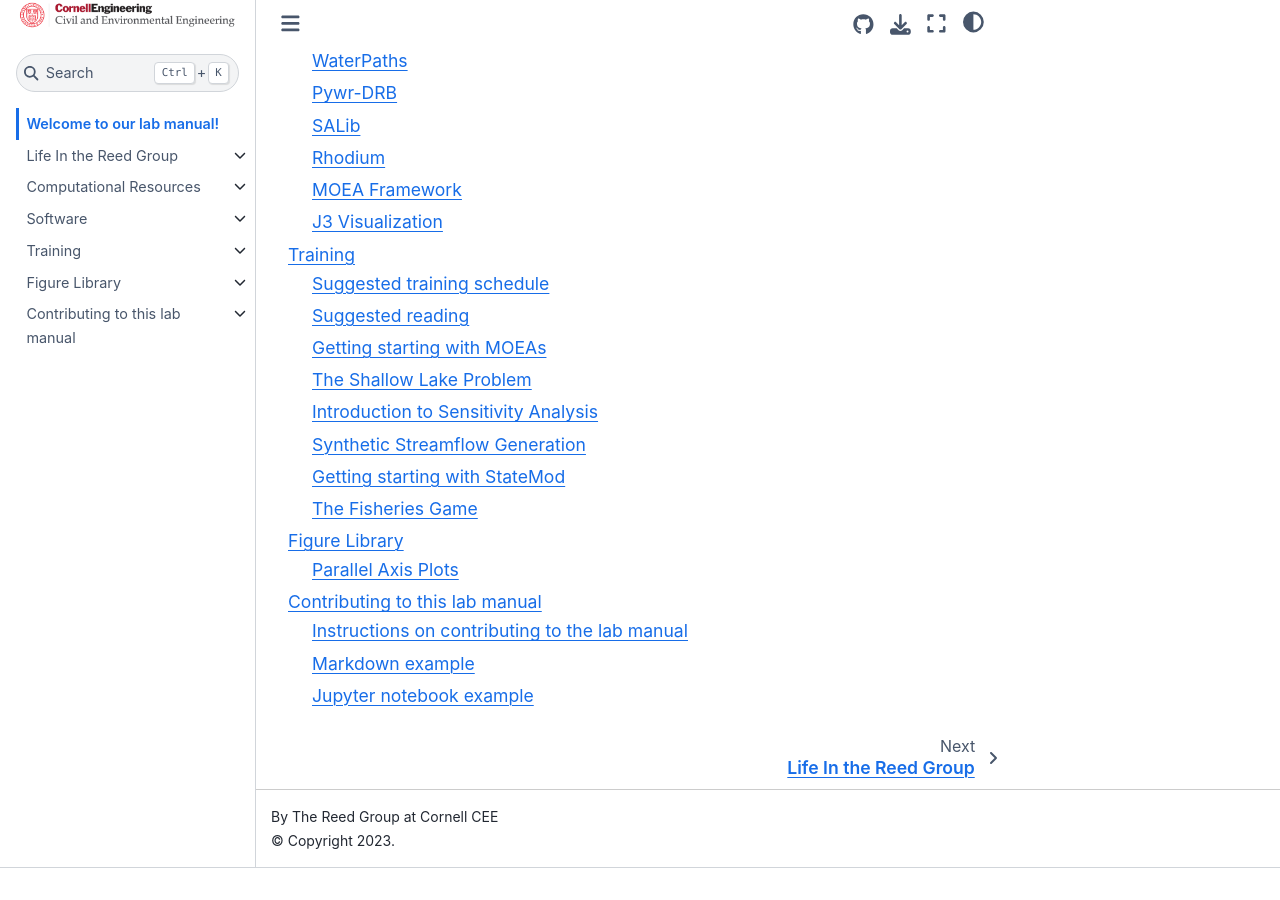
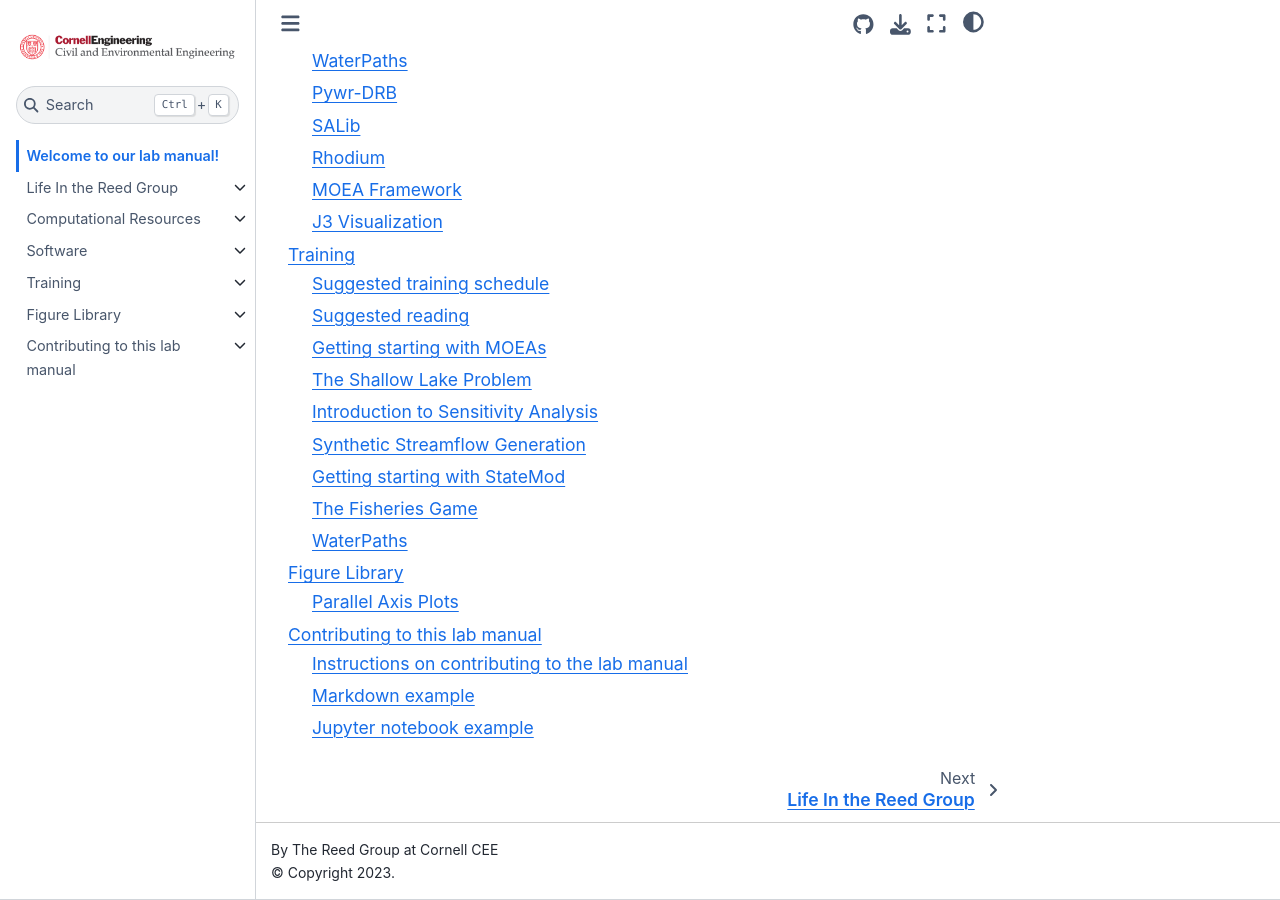
Before and after one commit to reedgroup/reedgroup.github.io, a Jupyter Book: the page built from docs/intro.md, in a window 1280 px wide and 900 px high, scrolled down 1366 px. Built offline with Jupyter Book 1.0.4 settings and Sphinx 7.4.7 and the Sphinx Book theme 1.1.4, drawn with Linux system fonts in a browser that asks for light colours; pages that are not in the unit, such as notebooks, are missing from menus; before the commit the page ends 2234 px from its top, so only the background shows below that.

Commit message:
adding waterpaths page to toc file

```diff
--- a/docs/_toc.yml
+++ b/docs/_toc.yml
@@ -46,6 +46,7 @@
     - file: Training/SyntheticStreamflowGeneration.md
     - file: Training/StateModTraining.md
     - file: Training/FisheriesGame.md
+    - file: Training/WaterPaths_Training.md
   - file: FigureLibrary/FigureLibrary.md
     sections:
     - file: FigureLibrary/ParallelAxisPlot.md
```
